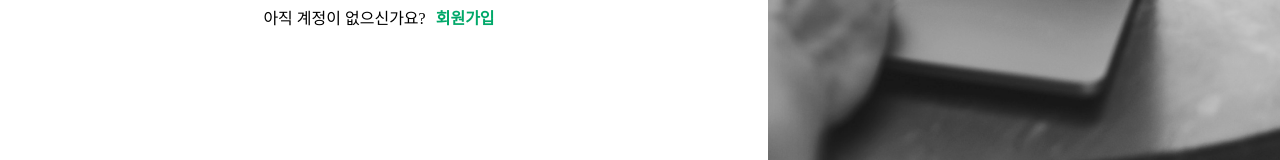
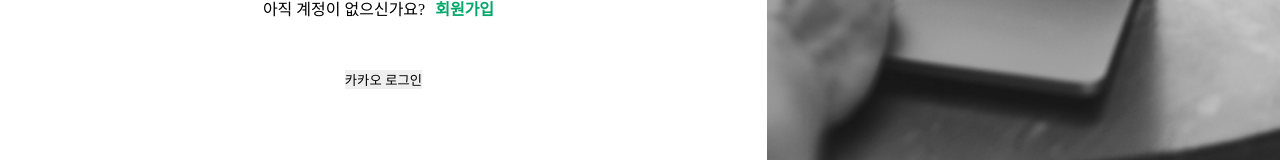
Before and after one commit to Stocodi/stocodi-web-legacy, a React (Vite) app: page /auth/signin in a window 1280 px wide. Shown: the part 572-732 px from the top of the page. Built offline with nearby package versions, Linux system fonts and the light colour scheme.

Commit message:
refactor: AuthLayout 으로 회원기능 레이아웃 분리

```diff
--- a/src/App.tsx
+++ b/src/App.tsx
@@ -4,6 +4,7 @@ import { Provider } from "react-redux";
 import { store } from "./store/store";
 
 import { MainLayout } from "./layouts/MainLayout";
+import { AuthLayout } from "./layouts/AuthLayout";
 
 import HomePage from "./pages/home-page/HomePage";
 import SigninPage from "./pages/auth-page/SigninPage";
@@ -20,8 +21,10 @@ export default function App() {
                     <Route path="*" element={<PageNotFound />} />
                 </Route>
 
-                <Route path="/auth/signin" element={<SigninPage />} />
-                <Route path="/auth/signup" element={<SignupPage />} />
+                <Route path="/auth" element={<AuthLayout />}>
+                    <Route path="signin" element={<SigninPage />} />
+                    <Route path="signup" element={<SignupPage />} />
+                </Route>
             </Routes>
         </Provider>
     );
--- /dev/null
+++ b/src/layouts/AuthLayout.module.scss
@@ -0,0 +1,53 @@
+@import "@/styles/utils.scss";
+
+.auth_page {
+    position: relative;
+
+    width: 100%;
+    height: 100vh;
+    overflow: hidden;
+}
+
+.auth_page_background {
+    position: absolute;
+    z-index: -1;
+    top: 0;
+
+    width: 100%;
+    height: 100%;
+
+    img {
+        width: 100%;
+        height: 100%;
+        object-fit: cover;
+    }
+}
+
+.auth_page_wrapper {
+    position: absolute;
+    top: 0;
+
+    display: flex;
+    flex-direction: column;
+    justify-content: center;
+    align-items: center;
+    gap: 50px;
+
+    width: 100%;
+    max-width: 767px; //mobile breakpoint
+    height: 100%;
+
+    padding: 50px;
+    border-top-right-radius: 40px;
+    border-bottom-right-radius: 40px;
+
+    background-color: #fff;
+    box-shadow: 0px 0px 50px 10px rgba(0, 0, 0, 0.1);
+}
+
+@include mobile {
+    .auth_page_wrapper {
+        border-radius: 0px;
+        padding: $p-mobile;
+    }
+}
--- /dev/null
+++ b/src/layouts/AuthLayout.tsx
@@ -0,0 +1,18 @@
+import { Outlet } from "react-router-dom";
+import styles from "./AuthLayout.module.scss";
+
+import background from "@/assets/auth-page/background.png";
+
+export const AuthLayout = () => {
+    return (
+        <div className={styles.auth_page}>
+            <div className={styles.auth_page_background}>
+                <img src={background} alt="SignIn Background" />
+            </div>
+
+            <div className={styles.auth_page_wrapper}>
+                <Outlet />
+            </div>
+        </div>
+    );
+};
--- a/src/pages/auth-page/SigninPage.module.scss
+++ b/src/pages/auth-page/SigninPage.module.scss
@@ -1,59 +1,15 @@
 @import "@/styles/utils.scss";
-
-.signin_page {
-    position: relative;
-
-    width: 100%;
-    height: 100vh;
-    overflow: hidden;
-}
-
-.signin_background {
-    position: absolute;
-    z-index: -1;
-    top: 0;
-
-    width: 100%;
-    height: 100%;
-
-    img {
-        width: 100%;
-        height: 100%;
-        object-fit: cover;
-    }
-}
-
-.signin_wrapper {
-    position: absolute;
-    top: 0;
-
-    display: flex;
-    flex-direction: column;
-    justify-content: center;
-    align-items: center;
-    gap: 50px;
-
-    width: 60%;
-    height: 100%;
-
-    padding: 50px;
-    border-top-right-radius: 40px;
-    border-bottom-right-radius: 40px;
-
-    background-color: #fff;
-    box-shadow: 0px 0px 50px 10px rgba(0, 0, 0, 0.1);
-}
 
 .signin_container {
     display: flex;
     flex-direction: column;
     gap: 20px;
-    width: min(100%, 600px);
+    width: min(100%, 700px);
 }
 
 .signin_seperator {
     display: flex;
-    width: min(100%, 600px);
+    width: min(100%, 700px);
     height: 20px;
     span {
         display: block;
--- a/src/pages/auth-page/SigninPage.tsx
+++ b/src/pages/auth-page/SigninPage.tsx
@@ -2,11 +2,11 @@
 import { useRef } from "react";
 import { Link, useNavigate } from "react-router-dom";
 
-import background from "@/assets/auth-page/background.png";
 import styles from "./SigninPage.module.scss";
 
 import { Button } from "../../interfaces/forms/Button";
 import { InputContainer } from "../../interfaces/forms/Input";
+import { Title } from "../../components/auth-page/Title";
 
 import { handleLogin } from "../../utils/Authentication";
 
@@ -27,20 +27,21 @@ export default function SigninPage() {
         }
     };
 
+    const onKakaoLoginBtnClick = () => {
+        console.log("kakao login");
+    };
+
     return (
-        <div className={styles.signin_page}>
-            <div className={styles.signin_background}>
-                <img src={background} alt="SignIn Background" />
-            </div>
+        <>
+            <Title title="로그인" subtitle="로그인 후 서비스를 이용해보세요"></Title>
 
-            <div className={styles.signin_wrapper}>
             <div className={styles.signin_container}>
                 <InputContainer ref={idRef} type="text" width="100%" height="50px" label="아이디"></InputContainer>
                 <InputContainer ref={pwRef} type="password" width="100%" height="50px" label="비밀번호"></InputContainer>
             </div>
 
             <div className={styles.signin_container}>
-                    <Button type="primary-filled" width="min(100%, 600px)" height="50px" onClick={onLoginBtnClick}>
+                <Button type="primary-filled" width="min(100%, 700px)" height="50px" onClick={onLoginBtnClick}>
                     로그인
                 </Button>
             </div>
@@ -57,7 +58,8 @@ export default function SigninPage() {
                     <Link to="/auth/signup">회원가입</Link>
                 </div>
             </div>
-            </div>
-        </div>
+
+            <button onClick={onKakaoLoginBtnClick}>카카오 로그인</button>
+        </>
     );
 }
```
Lines whose indentation alone changed are shown as unchanged.
